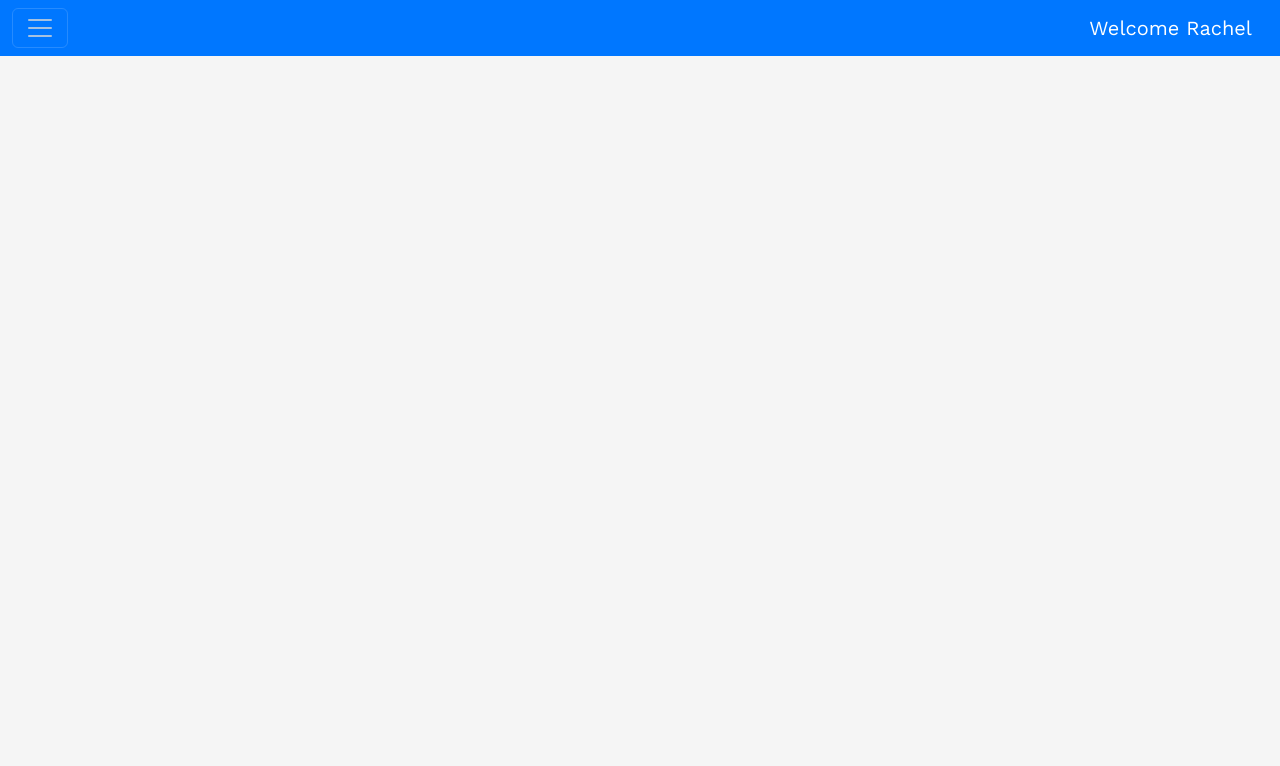
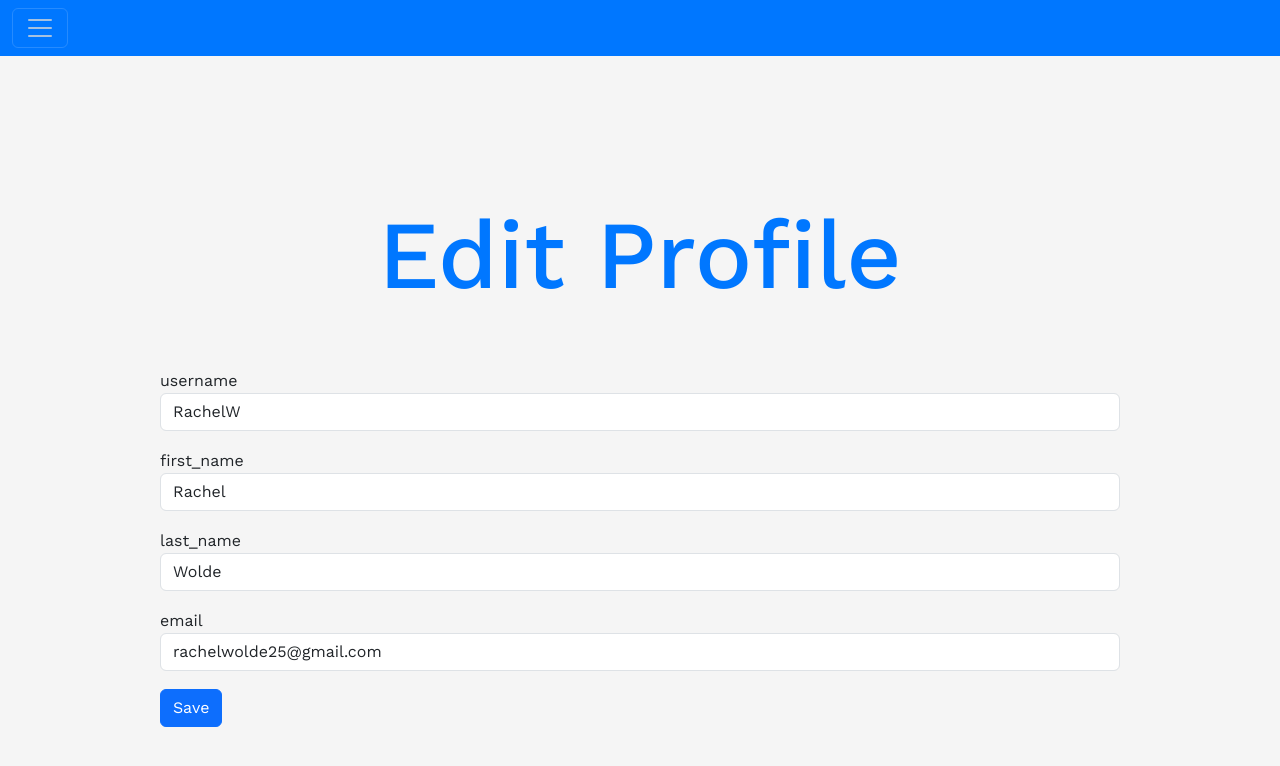
Before and after one commit to RAYD2/FinalYearProject, a Django app: page /profile/1/ in a window 1280 px wide. Shown: the top 766 px of the page. Run offline with Django 4.2, Linux system fonts and the light colour scheme; data comes from the database, SQL or seed files in the repository; both versions use the stored data as it was before the commit.

Commit message:
final edits

```diff
--- a/api_fyp/apiapp/forms.py
+++ b/api_fyp/apiapp/forms.py
@@ -13,6 +13,16 @@
     class Meta:
         model = User
         fields = ('username', 'first_name', 'last_name', 'email', 'password1', 'password2')
+
+class edit_user(forms.ModelForm):
+    email = forms.EmailField(label ="", widget=forms.TextInput(attrs={'class': 'form-control', 'placeholder': "Enter Email Address"}))
+    first_name = forms.CharField(label ="", max_length=50, widget=forms.TextInput(attrs={'class': 'form-control', 'placeholder':"Enter First Name"}))
+    last_name = forms.CharField(label ="", max_length=50, widget=forms.TextInput(attrs={'class': 'form-control', 'placeholder':"Enter Last Name"}))
+    username = forms.CharField(label ="", max_length=50, widget=forms.TextInput(attrs={'class': 'form-control', 'placeholder':"Enter Username"}))
+    class Meta:
+        model = User
+        fields = ('username', 'first_name', 'last_name', 'email')
+
 
 class create_new_patient(forms.ModelForm):
     PT_F_NAME = forms.CharField(label ="", max_length=50, widget=forms.TextInput(attrs={'class': 'form-control', 'placeholder':"Enter First Name"}))
--- a/api_fyp/apiapp/models.py
+++ b/api_fyp/apiapp/models.py
@@ -21,8 +21,6 @@
 # making a profile for each user
 class UserProfile(models.Model):
     user = models.OneToOneField(User, on_delete= models.CASCADE)
-    img = models.ImageField(default='', upload_to='pics_user')
-
     def __str__(self):
         return self.user.username
 #  model for the patient data
--- a/api_fyp/apiapp/templates/Nav.html
+++ b/api_fyp/apiapp/templates/Nav.html
@@ -12,9 +12,6 @@
         <div class="offcanvas-body" style = "background-color: #0077ff;" >
           <ul class="navbar-nav justify-content-end flex-grow-1 pe-3">
             <li class="nav-item">
-                <a  style="color: white;" class="nav-link" href="{%url 'profile' pk=user.pk %}">Profile</a>
-            </li>
-            <li class="nav-item">
               <a  style=" color: white;"class="nav-link" aria-current="page" href="{% url 'dash_view' pk=user.pk %}"> Dashboard</a>
             </li>
             <li class="nav-item">
--- a/api_fyp/apiapp/templates/Profile.html
+++ b/api_fyp/apiapp/templates/Profile.html
@@ -1,5 +1,53 @@
 {% extends 'base.html' %}
 
 {% block content %}
-    <h1></h1>
+<div>
+        <div class = "main_container2">
+            <a class="btn btn-primary" href="{% url 'dash_view' pk=user.pk %}">Back</a>
+            <h1>Edit Profile</h1>
+            <form method = "post" novalidate>
+                <!-- <h1>A-MEDI</h1> -->
+                <br><br>
+                {% csrf_token%}
+                {% for field in form%}
+                    <label>{{field.name}}</label>
+                    <p>{{field}}</p>
+                {% endfor %}
+                <button type="submit" class="btn btn-primary">Save</button>
+            </form>
+</div>
+<style>
+    a{
+        position: relative;
+        bottom: 5rem;
+        right:55rem;
+    }
+    .main_container2{
+        min-width: 100%;
+        display: flex;
+        justify-content: center;
+        align-items: center;
+        flex-direction:column;
+        position: relative;
+        top: 5rem;
+    }
+
+    h1{
+        font-size: 6rem;
+        color: #0077ff;
+    }
+    p{
+        display: flex;
+        flex-direction: column;
+        border-radius: 0.2rem;
+        height: 2.5rem;
+        width: 60rem;
+        border-color: rgba(128, 128, 128, 0.533);
+        border-width: 0.01rem;
+    }
+    ul{
+        list-style-type: none;
+    }
+
+</style>
 {% endblock%}
--- a/api_fyp/apiapp/templates/patient_dashboard.html
+++ b/api_fyp/apiapp/templates/patient_dashboard.html
@@ -46,9 +46,9 @@
             <i class= "bi bi-arrow-left" style=" filter: invert(1);"></i>
         </a>
         <h1 id="patient_name"> {{ patient_info.PT_F_NAME }}  {{ patient_info.PT_LAST_NAME }}</h1>
-        <a href="" id = "edit_button" data-bs-toggle="modal"  data-bs-target="#Modal_edit_patient" class="btn">
+        <!-- <a href="" id = "edit_button" data-bs-toggle="modal"  data-bs-target="#Modal_edit_patient" class="btn">
             <i class="bi bi-pencil-square" style=" filter: invert(1);"></i>
-        </a>
+        </a> -->
         <a href="{%url 'patient_flag' pk=patient_info.id %}" class="btn" id="flag">FLAG</a>
     </div>
 
@@ -125,7 +125,6 @@
                     <tbody>
                         {% for visit in patient_visits %}
                         <tr>
-                            <td>{{visit.VISIT}}</td>
                             <td>{{visit.GROUP}}</td>
                             <td>{{visit.EDUCATION}}</td>
                             <td>{{visit.SES}}</td>
--- a/api_fyp/apiapp/views.py
+++ b/api_fyp/apiapp/views.py
@@ -5,6 +5,7 @@
 from django.contrib.auth import login, authenticate, logout
 from django.contrib.auth.forms import AuthenticationForm
 from .forms import create_user
+from .forms import edit_user
 from .forms import create_new_patient
 from .models import Visit
 from .forms import create_visit
@@ -29,6 +30,8 @@
 from django.template.loader import render_to_string
 from django.db.models import Q
 from .forms import create_MRI
+from django.contrib.auth.models import User
+
 
 # rendering the home page
 def home(request: HttpRequest) -> HttpResponse:
@@ -36,14 +39,24 @@
 # rendering the profile page with the user information
 def profile(request: HttpRequest, pk) -> HttpResponse:
     user_info = get_object_or_404(UserProfile, id=pk)
-    return render(request, 'Profile.html', {"user_info": user_info})
+    if request.method == "GET":
+        form = edit_user(instance=user_info.user)
+        return render(request, 'Profile.html', {"user_info": user_info, "form": form})
+    if request.method =="POST":
+        form = edit_user(request.POST or None, instance = user_info.user)
+        if form.is_valid():
+            form.save();
+        return render(request, 'Profile.html', {"user_info": user_info, "form": form})
+
 
 def userprofile(request: HttpRequest, pk) -> HttpResponse:
     if request.user.is_authenticated:
         user_info = get_object_or_404(UserProfile, id=pk)
         return JsonResponse({"user_info" : user_info})
     else:
+        messages.success(request, ("please login to view"))
         return redirect('login')
+
 
 # using django's inbuilt authenticate function to process the post form
 def user_login(request: HttpRequest) -> HttpResponse:
--- a/api_fyp/settings.py
+++ b/api_fyp/settings.py
@@ -119,5 +119,5 @@
 # https://docs.djangoproject.com/en/4.2/ref/settings/#default-auto-field
 
 DEFAULT_AUTO_FIELD = "django.db.models.BigAutoField"
-MEDIA_ROOT = '/media/'
+MEDIA_URL = '/media/'
 MEDIA_ROOT = os.path.join(BASE_DIR, 'media')
--- a/api_fyp/urls.py
+++ b/api_fyp/urls.py
@@ -23,7 +23,7 @@
 urlpatterns = [
 
     path("admin/", admin.site.urls),
-    path("Home/", views.home, name = "home"),
+    path("", views.home, name = "home"),
     path("login/", views.user_login, name = "login"),
     path("signup/", views.user_signup, name = "signup"),
     path("logout/", views.user_logout, name = "logout"),
```
Also changed, not shown: api_fyp/apiapp/templates/dashboard.html (+0 -14 lines), api_fyp/apiapp/migrations/0028_alter_userprofile_img.py (added), api_fyp/apiapp/migrations/0029_remove_userprofile_img.py (added), db.sqlite3, media/imgs/247849.jpeg (deleted), media/imgs/247849_KaDF8dp.jpeg (deleted).
